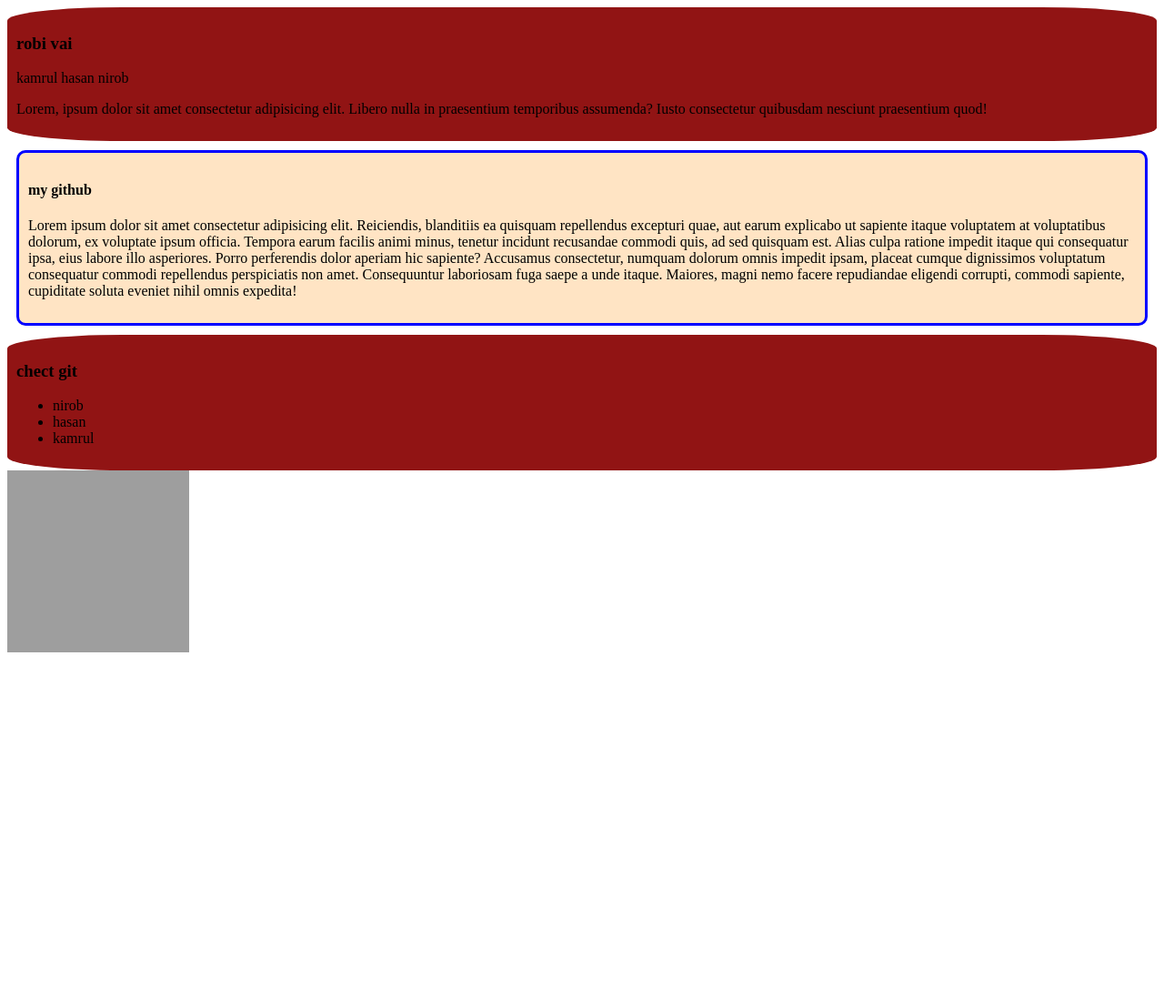
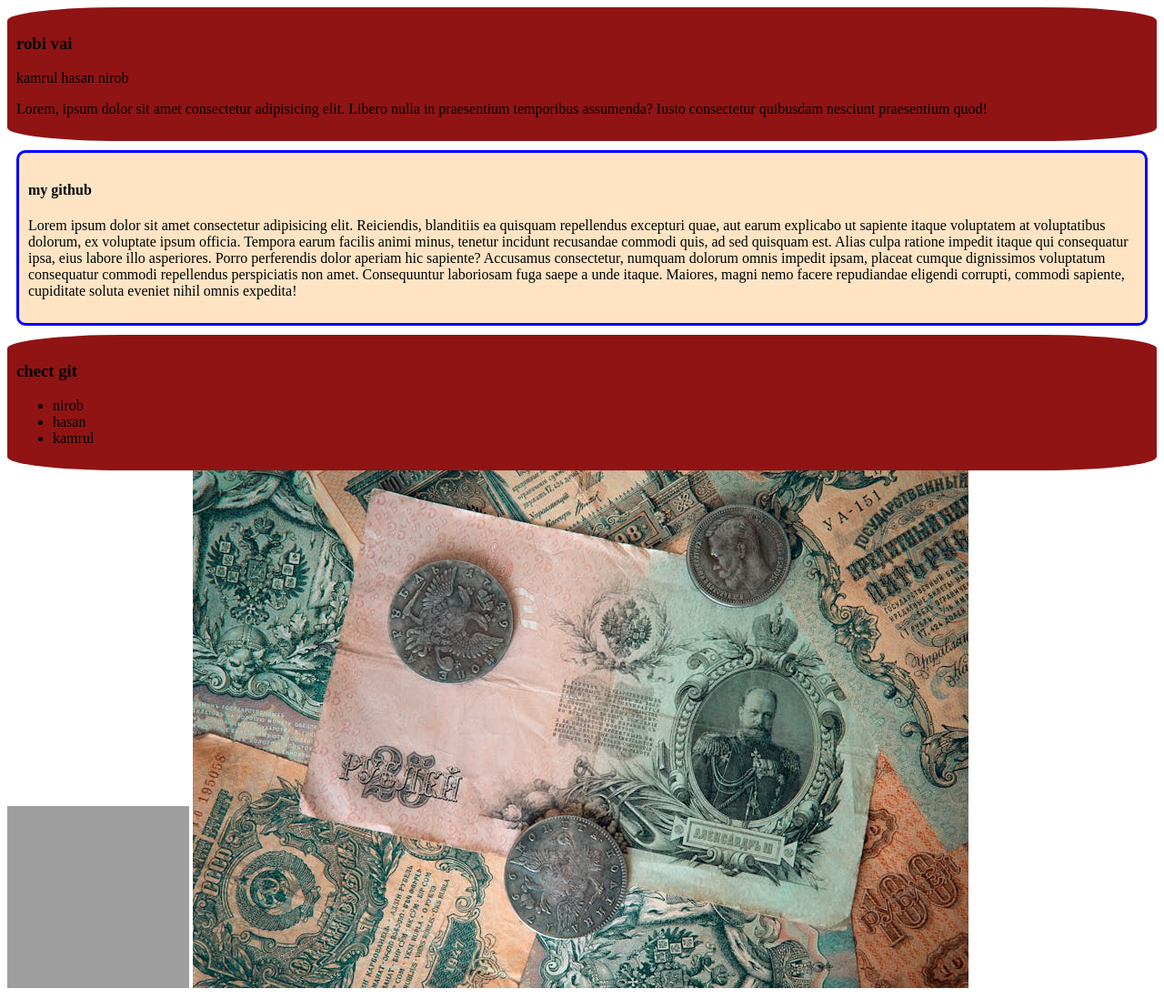
Before and after one commit to hnirob/my-first-github-repo, a plain HTML site: page index.html in a window 1280 px wide. Shown: the whole page at 91% size. Before the commit the page ends 800 px from the top, so only its background shows below. Drawn offline with Linux system fonts and the light colour scheme; grey boxes are pictures that could not be loaded.

Commit message:
added the img

```diff
--- a/index.html
+++ b/index.html
@@ -27,6 +27,7 @@
    </div>
 
    <img src="images/new images/git profile.jpg" alt="coming soon" width="200px" height="200px">
+   <img src="images/money.jpg">
 
 </body>
 </html>
```
